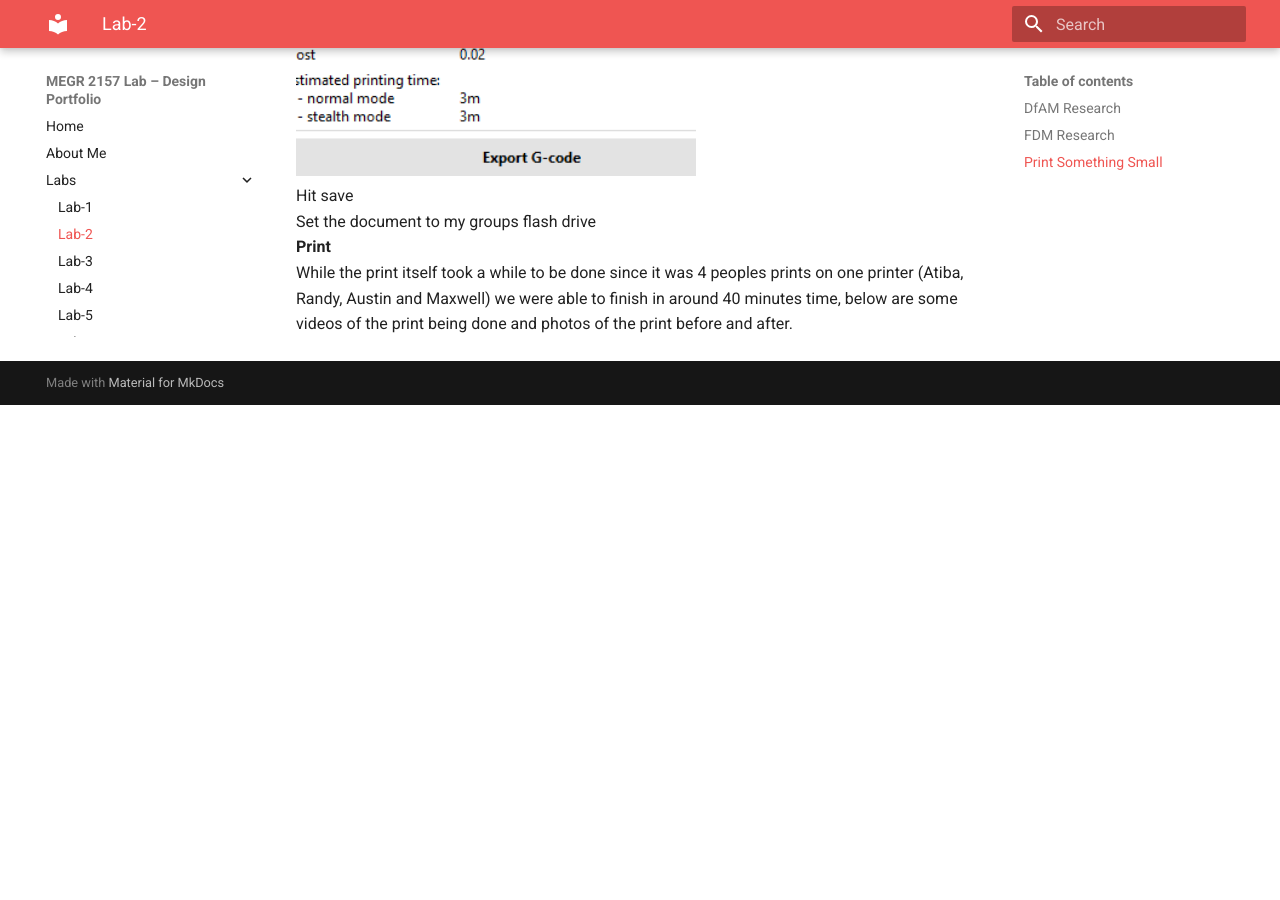
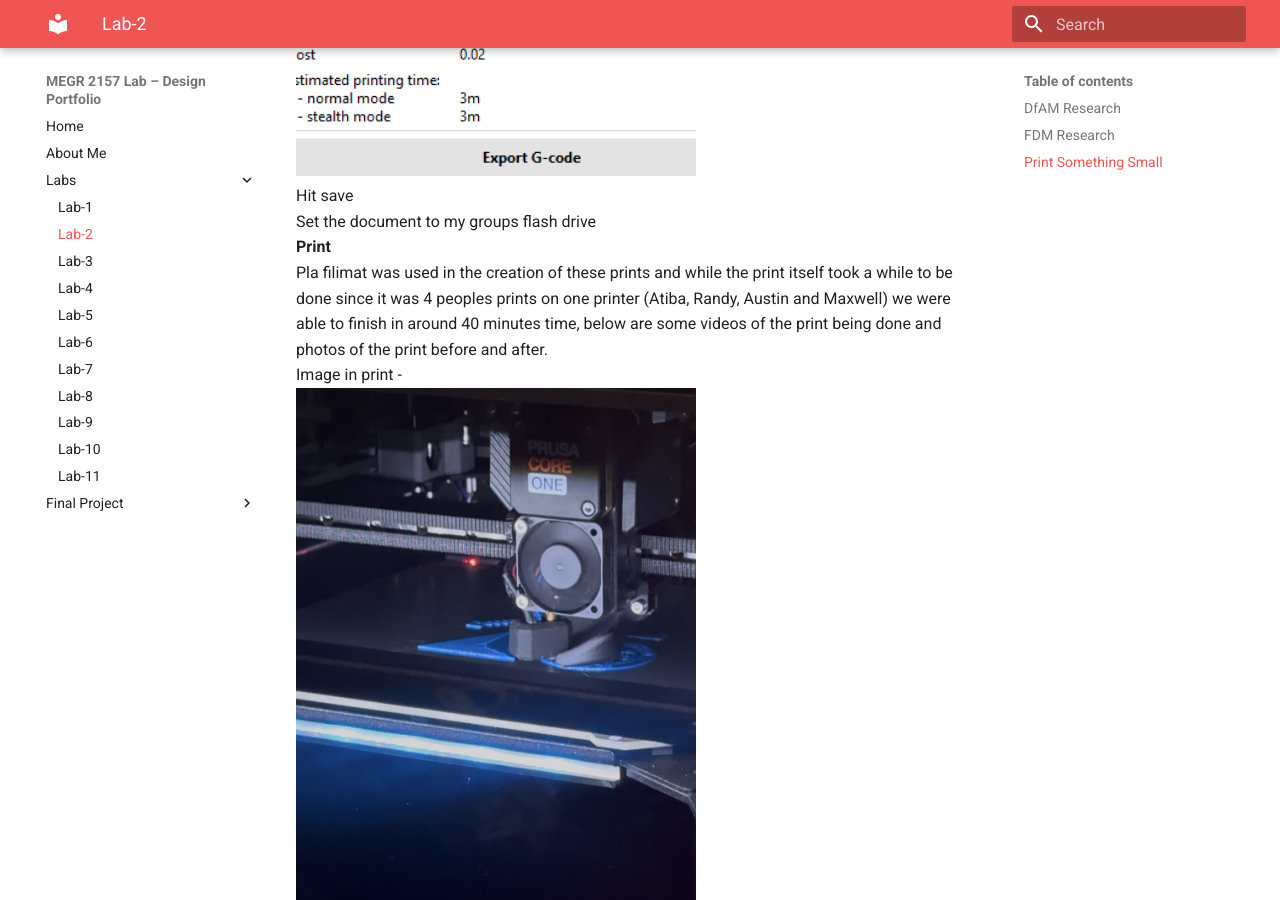
Before and after one commit to AtibaJ/megr2157L-portfolio, an MkDocs documentation site: the page built from docs/Labs/L02/index.md, in a window 1280 px wide and 900 px high, scrolled down 2496 px. Built offline with MkDocs 1.6.1 and Material for MkDocs 9.7.7, drawn with Linux system fonts in a browser that asks for light colours; before the commit the page ends 2901 px from its top, so only the background shows below that.

Commit message:
Clarify print process and add image
Updated text to clarify the use of Pla filimat in the printing process and included an image of the print being made.

```diff
--- a/docs/Labs/L02/index.md
+++ b/docs/Labs/L02/index.md
@@ -26,4 +26,6 @@
 Hit save
 Set the document to my groups flash drive
 **Print**
-While the print itself took a while to be done since it was 4 peoples prints on one printer (Atiba, Randy, Austin and Maxwell) we were able to finish in around 40 minutes time, below are some videos of the print being done and photos of the print before and after.
+Pla filimat was used in the creation of these prints and while the print itself took a while to be done since it was 4 peoples prints on one printer (Atiba, Randy, Austin and Maxwell) we were able to finish in around 40 minutes time, below are some videos of the print being done and photos of the print before and after.
+Image in print -
+<img src="IMG_7189.png" alt="Picture of print being made" width="400">
```
